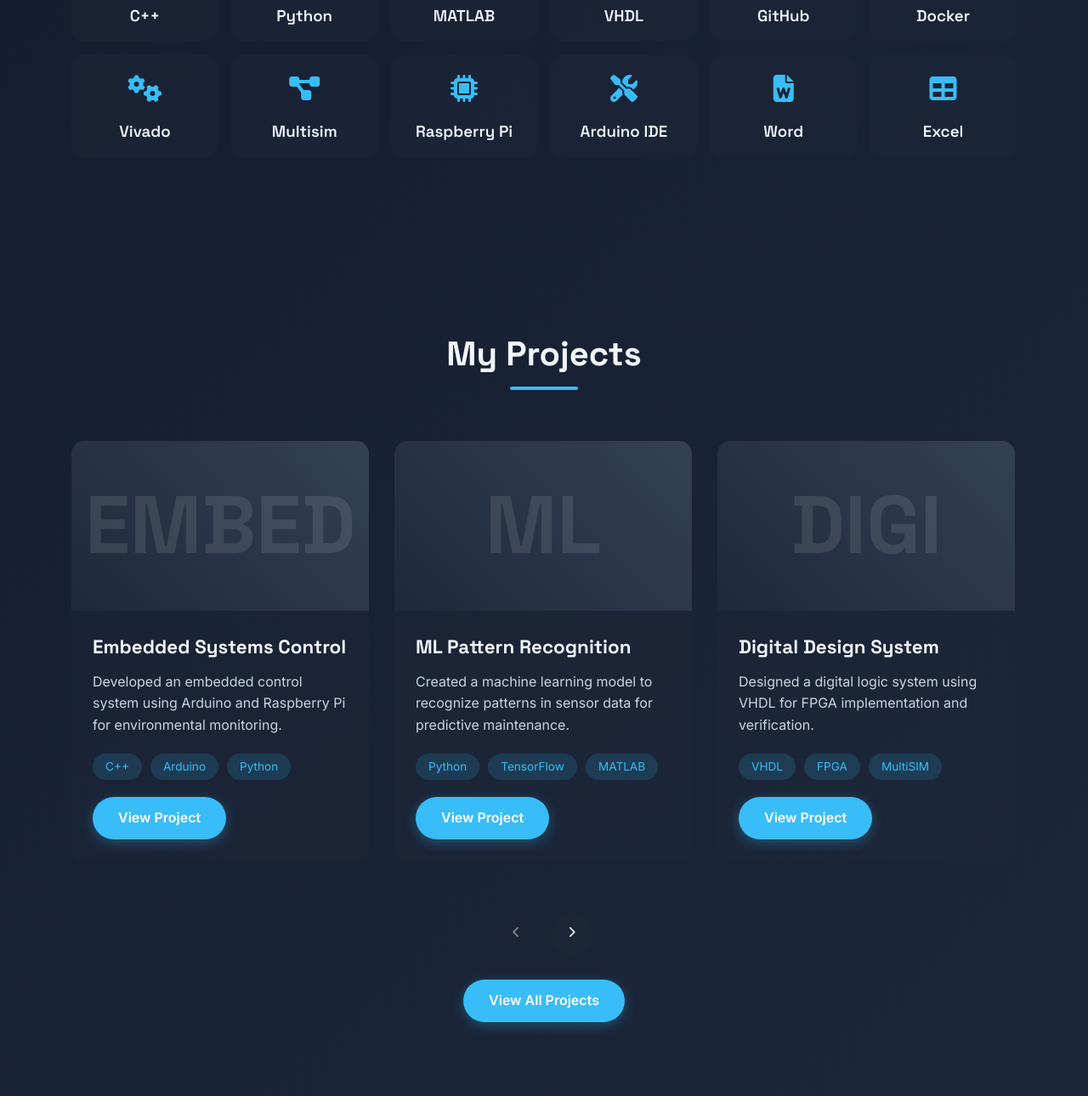
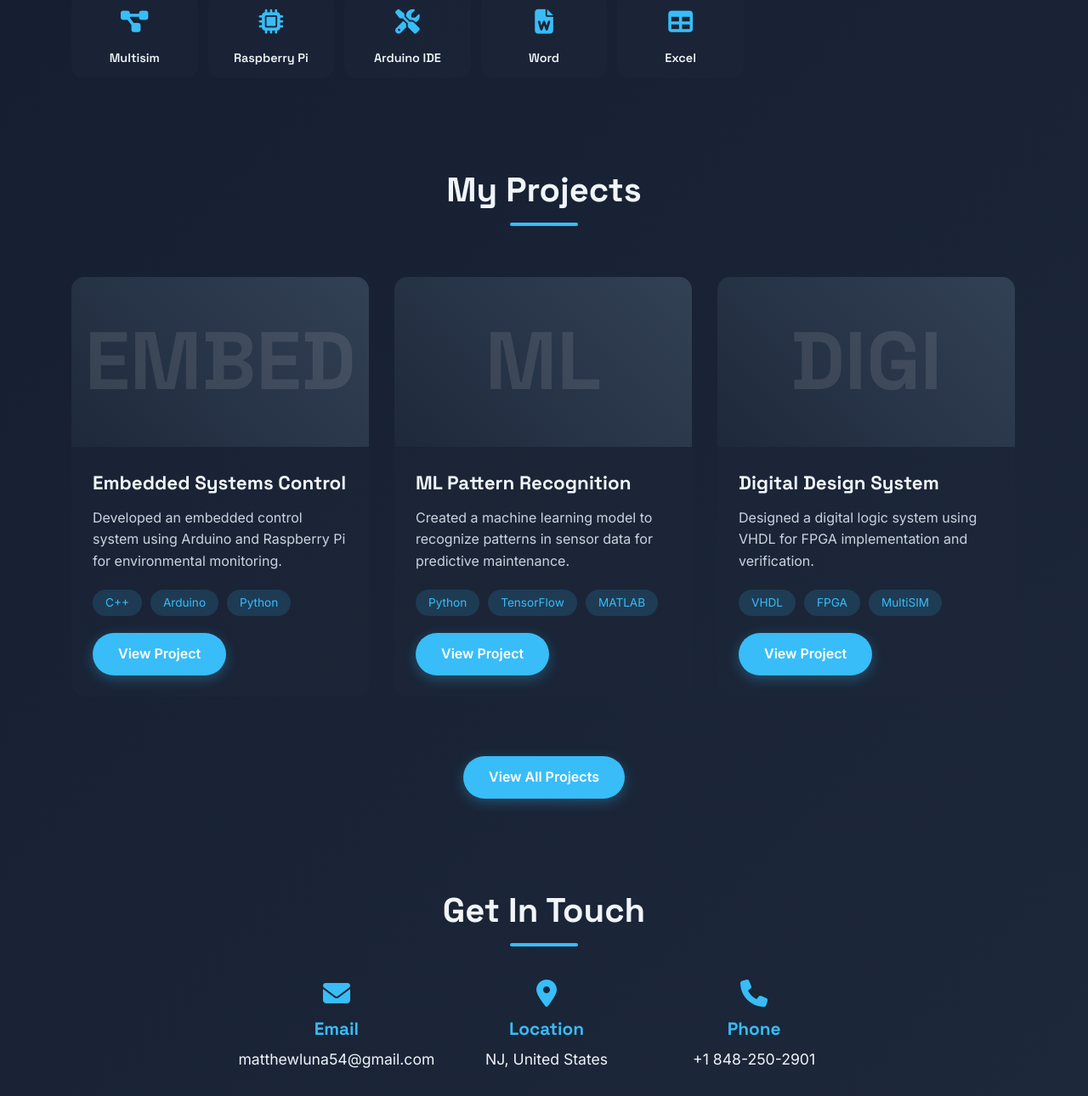
Before and after one commit to Loonahr/MatthewLuna, a plain HTML site: page index.html in a window 1280 px wide. Shown: the part 2157-3447 px from the top of the page at 85% size. Drawn offline with Linux system fonts and the light colour scheme.

Commit message:
Added stuff

```diff
--- a/index.html
+++ b/index.html
@@ -436,16 +436,21 @@
         }
 
         /* ===== SKILLS SECTION ===== */
+        #skills {
+            padding-top: 50px; /* Reduced from 100px */
+            padding-bottom: 50px; /* Reduced from 100px */
+        }
+
         .skills-container {
             display: grid;
-            grid-template-columns: repeat(auto-fill, minmax(150px, 1fr)); /* Responsive grid */
-            gap: 15px; /* Space between cards */
+            grid-template-columns: repeat(auto-fill, minmax(130px, 1fr)); /* Responsive grid */
+            gap: 12px; /* Space between cards */
             margin-top: 50px;
         }
 
         .skill-card {
             background: var(--card-bg);
-            padding: 15px 15px;
+            padding: 12px 12px;
             border-radius: 15px;
             text-align: center;
             transition: var(--transition);
@@ -457,16 +462,21 @@
         }
 
         .skill-icon {
-            font-size: 2rem;
+            font-size: 1.8rem;
             color: var(--accent); /* Accent color for icons */
-            margin-bottom: 10px;
+            margin-bottom: 8px;
         }
 
         .skill-name {
             font-weight: 600;
+            font-size: 0.9rem; /* Smaller text */
         }
 
         /* ===== PROJECTS SECTION ===== */
+        #projects {
+            padding-top: 50px; /* Reduced from 100px */
+        }
+
         .projects-section {
             position: relative;
         }
@@ -595,6 +605,10 @@
         }
 
         /* ===== CONTACT SECTION ===== */
+        #contact {
+            padding-top: 0px; /* Reduced from 100px */
+        }
+
         .contact-container {
             display: flex;
             flex-wrap: wrap;
@@ -1198,19 +1212,9 @@ Machines, Circuit Theory, Electronics, Computer Communications, OS Concepts, Sof
                 </div>
             </div>
 
-            <div class="scroll-controls">
-                <button class="scroll-btn" id="scrollLeft" aria-label="Scroll left">
-                    <i class="fas fa-chevron-left"></i>
-                </button>
-                <button class="scroll-btn" id="scrollRight" aria-label="Scroll right">
-                    <i class="fas fa-chevron-right"></i>
-                </button>
-            </div>
-
             <div class="view-all-container fade-in">
                 <a href="projects.html" class="btn">View All Projects</a>
             </div>
-
         </div>
     </section>
 
```
Also changed, not shown: projects.html (added).
